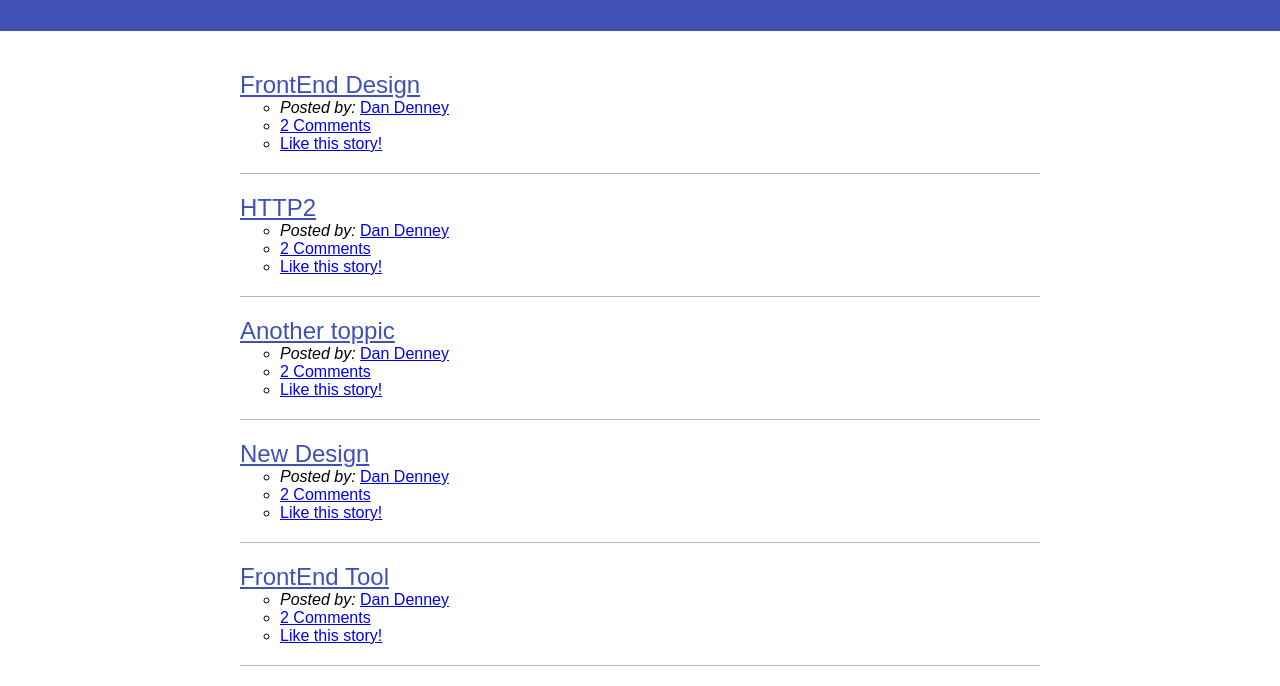
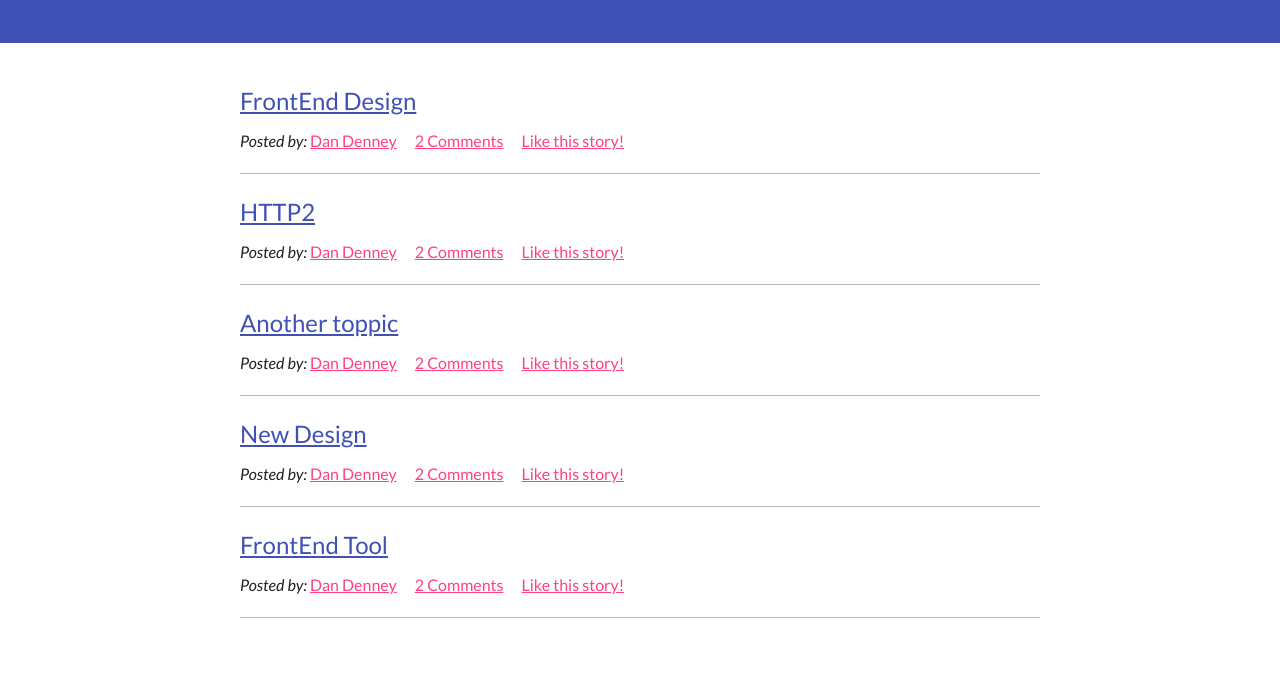
Before and after one commit to mugukamil/FrontEndNews, a plain HTML site: page index.html in a window 1280 px wide. Shown: the part 116-802 px from the top of the page. Drawn offline with Linux system fonts and the light colour scheme.

Commit message:
style news meta and add google fonts

```diff
--- a/index.html
+++ b/index.html
@@ -4,6 +4,8 @@
     <meta charset="UTF-8">
     <title>FrontEndNews</title>
     <link rel="stylesheet" href="normalize.css">
+    <link href='https://fonts.googleapis.com/css?family=Montserrat:700' rel='stylesheet'>
+    <link href='https://fonts.googleapis.com/css?family=Lato:400,400italic,700' rel='stylesheet'>
     <link rel="stylesheet" href="main.css">
 </head>
 <body>
--- a/main.css
+++ b/main.css
@@ -1,4 +1,8 @@
 body {
+    color: #212121;
+    font-family: 'Lato', sans-serif;
+    font-size: 16px;
+    line-height: 1.5;
 }
 
 h1,
@@ -10,7 +14,18 @@ h6 {
 
 }
 
-ol {
+a {
+    color: #ff4081;
+}
+
+a:active,
+a:focus,
+a:hover {
+    color: #212121;
+}
+
+ol,
+ul {
     margin: 0;
     padding: 0;
     list-style-type: none;
@@ -56,7 +71,19 @@ p {
 .news__link {
     color: #3f51b5;
     font-size: 24px;
+    display: inline-block;
+    margin-bottom: 10px;
 }
 
 .content {
+
 }
+
+.meta {
+
+}
+
+.meta__item {
+    display: inline-block;
+    margin-right: 15px;
+}
```
